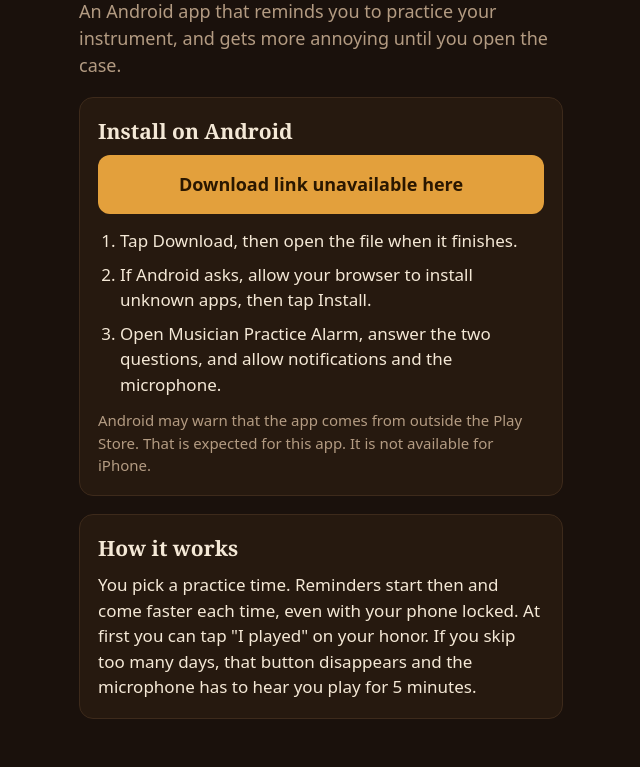
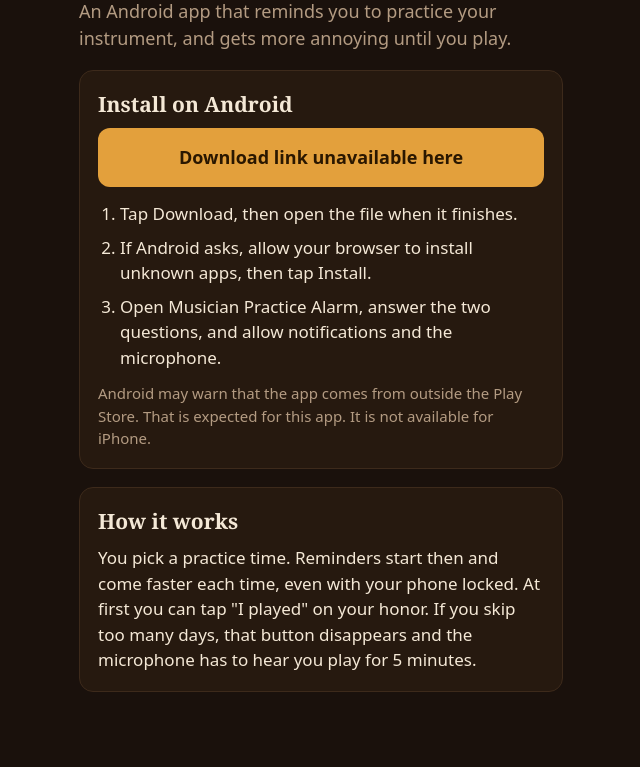
Before and after one commit to violinreminder/MusicianPracticeAlarm, a plain HTML site: page docs/index.html in a window 1280 px wide. Shown: the part 194-961 px from the top of the page, without its empty margins (319-959 px from the left). After the commit the page ends 934 px from the top, so only its background shows below. Drawn offline with Linux system fonts and the light colour scheme.

Commit message:
Add files via upload

```diff
--- a/docs/index.html
+++ b/docs/index.html
@@ -30,7 +30,7 @@ li{margin:8px 0}
 <main>
   <img class="logo" src="icon.png" alt="">
   <h1>Musician Practice Alarm</h1>
-  <p class="lead">An Android app that reminds you to practice your instrument, and gets more annoying until you open the case.</p>
+  <p class="lead">An Android app that reminds you to practice your instrument, and gets more annoying until you play.</p>
 
   <section class="card">
     <h2>Install on Android</h2>
```
